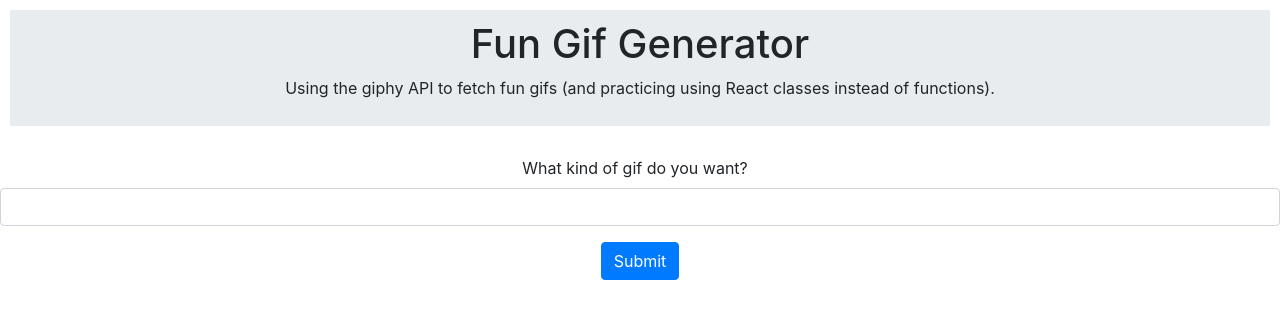
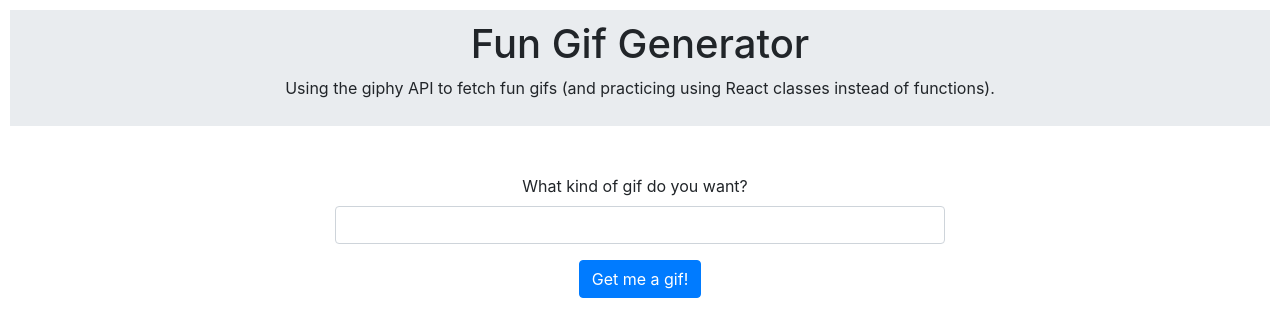
Before and after one commit to nmegrant/gif-generator, a React (Create React App) app: page / in a window 1280 px wide. Shown: the top 336 px of the page. Built offline with nearby package versions, Linux system fonts and the light colour scheme.

Commit message:
Add submit button

```diff
--- a/src/components/DataForm.js
+++ b/src/components/DataForm.js
@@ -2,21 +2,34 @@ import React from "react";
 
 import Form from "react-bootstrap/Form";
 import Button from "react-bootstrap/Button";
+import { Col } from "react-bootstrap";
 
 export default class DataForm extends React.Component {
   constructor(props) {
     super(props);
     this.state = { userInput: "" };
     this.handleUserInput = this.handleUserInput.bind(this);
+    this.onSubmit = this.onSubmit.bind(this);
   }
 
   handleUserInput(event) {
     this.setState({ userInput: event.target.value });
   }
 
+  onSubmit(event) {
+    event.preventDefault();
+    console.log(this.state.userInput);
+    this.setState({ userInput: "" });
+  }
+
   render() {
     return (
-      <Form style={{ marginTop: "30px" }}>
+      <Form
+        style={{ marginTop: "30px" }}
+        as={Col}
+        md={{ span: 6, offset: 3 }}
+        className="mt-5"
+      >
         <Form.Group controlId="formBasicInput">
           <Form.Label style={{ marginRight: "10px" }}>
             What kind of gif do you want?
@@ -27,9 +40,11 @@ export default class DataForm extends React.Component {
             value={this.state.userInput}
           />
         </Form.Group>
-        <Button variant="primary" type="submit">
-          Submit
-        </Button>
+        <Form.Group>
+          <Button variant="primary" type="submit" onClick={this.onSubmit}>
+            Get me a gif!
+          </Button>
+        </Form.Group>
       </Form>
     );
   }
```
